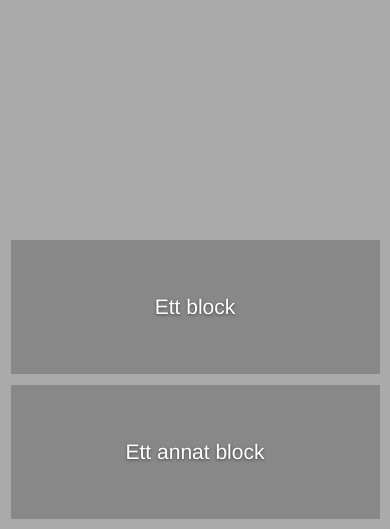
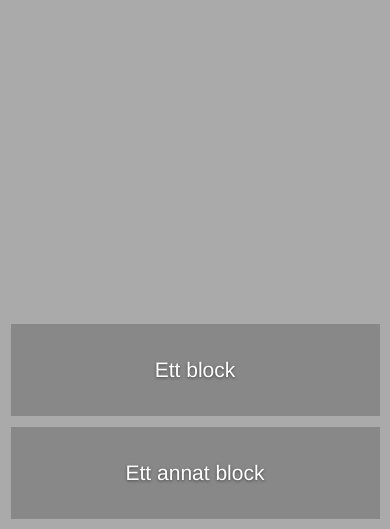
Before and after one commit to alexwall1/vallabbet, a Flask app: page / in a window 390 px wide. Shown: the part 315-844 px from the top of the page. Run offline with Flask 2, Linux system fonts and the light colour scheme; some libraries are stand-ins or nearby versions.

Commit message:
Fixed styling to work with small screens

```diff
--- a/static/css/style.css
+++ b/static/css/style.css
@@ -31,7 +31,7 @@
 .dropzone {
     overflow: hidden;
     margin: .5em;
-    padding: 1em;
+    /* padding: 1em; */
     color: #fff;
     text-align: center;
     background: #888;
```
